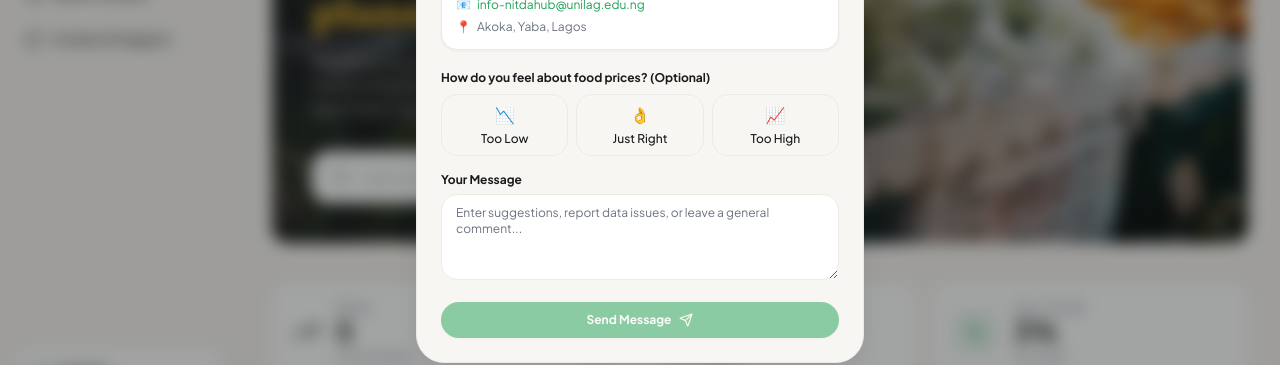
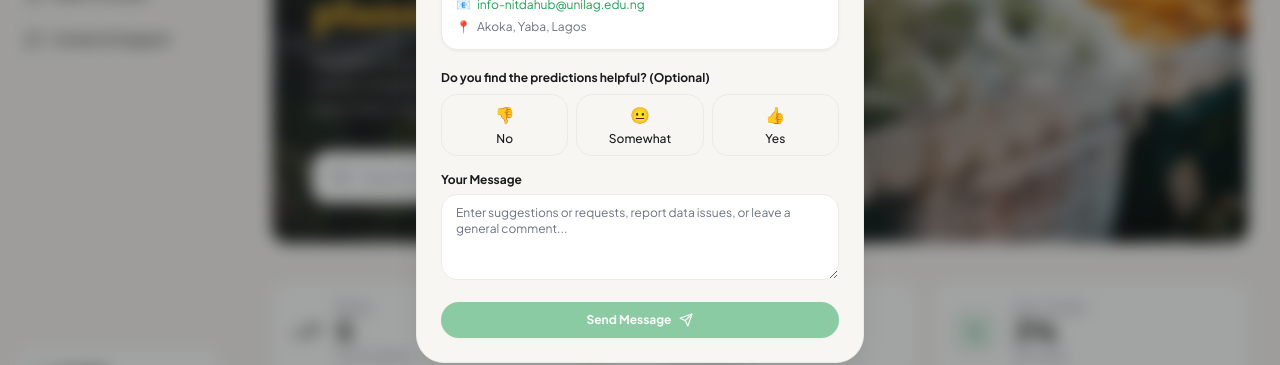
Before and after one commit to Demiladepy/food-forecast, a React (Vite) app: page / in a window 1280 px wide. Both pictures are taken after a click on the button "Contact & Support". Shown: the part 281-646 px from the top of the page. Built offline with nearby package versions, Linux system fonts and the light colour scheme; no server answers.

Commit message:
feat: add contact & support modal with suggestion form, update feedback question

```diff
--- a/src/layouts/AppShell.tsx
+++ b/src/layouts/AppShell.tsx
@@ -170,14 +170,17 @@ export function AppShell() {
             const mockItem = mockCommodities.find((c) => c.id === item.id) as any || {}
             const anyItem = item as any
             const rawName = item.name || mockItem.name || '';
+            const todayPrice = anyItem.todayPrice || mockItem.todayPrice || 0
+            const changePct = anyItem.changePct || mockItem.changePct || 0
+            const forecastPrice = todayPrice * (1 + changePct / 100)
             return {
               ...mockItem,
               ...item,
               name: toTitleCase(rawName),
               image: getCommodityImage(item.id),
-                todayPrice: anyItem.todayPrice || mockItem.todayPrice || 0,
-                changePct: anyItem.changePct || mockItem.changePct || 0,
-                forecastPrice: anyItem.forecastPrice || mockItem.forecastPrice || 0,
+              todayPrice,
+              changePct,
+              forecastPrice,
               vendor: anyItem.vendor || mockItem.vendor || '',
               category: getCommodityCategory(item.id),
               unit: item.category || item.quantity || (mockItem as any).unit || 'unit',
@@ -363,13 +366,13 @@ export function AppShell() {
 
                   <div>
                     <label className="block text-xs font-bold text-foreground mb-2">
-                      How do you feel about food prices? (Optional)
+                      Do you find the predictions helpful? (Optional)
                     </label>
                     <div className="grid grid-cols-3 gap-2">
                       {[
-                        { value: 'too_low', label: 'Too Low', emoji: '📉' },
-                        { value: 'just_right', label: 'Just Right', emoji: '👌' },
-                        { value: 'too_high', label: 'Too High', emoji: '📈' },
+                        { value: 'too_low', label: 'No', emoji: '👎' },
+                        { value: 'too_high', label: 'Somewhat', emoji: '😐' },
+                        { value: 'just_right', label: 'Yes', emoji: '👍' },
                       ].map((opt) => (
                         <button
                           key={opt.value}
@@ -399,7 +402,7 @@ export function AppShell() {
                       rows={4}
                       value={feedbackMessage}
                       onChange={(e) => setFeedbackMessage(e.target.value)}
-                      placeholder="Enter suggestions, report data issues, or leave a general comment..."
+                      placeholder="Enter suggestions or requests, report data issues, or leave a general comment..."
                       className="w-full rounded-card border border-border bg-surface px-3.5 py-2.5 text-xs text-foreground placeholder:text-muted focus:border-brand-green focus:outline-none focus:ring-1 focus:ring-brand-green focus:bg-background"
                     />
                   </div>
```
Also changed, not shown: 1 other file (tests, documents, lock files or other folders). Lines whose indentation alone changed are shown as unchanged.
